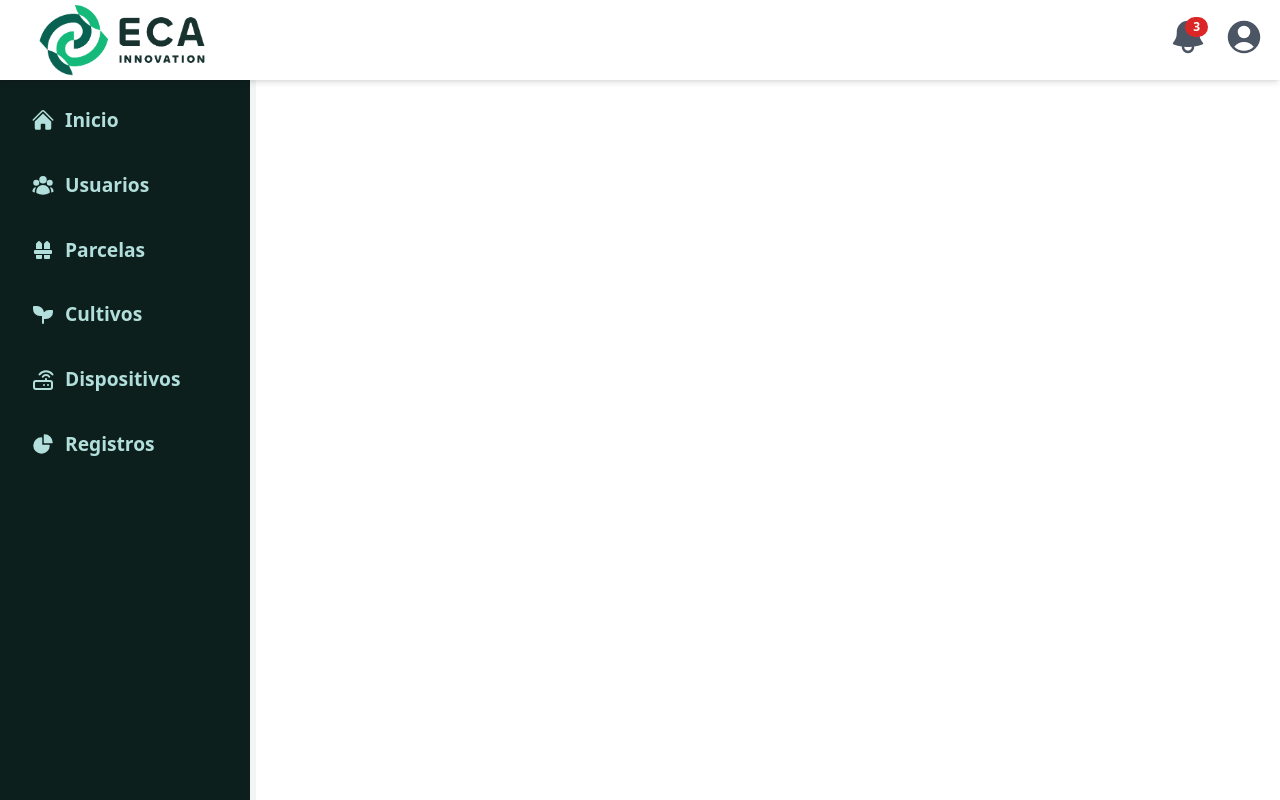
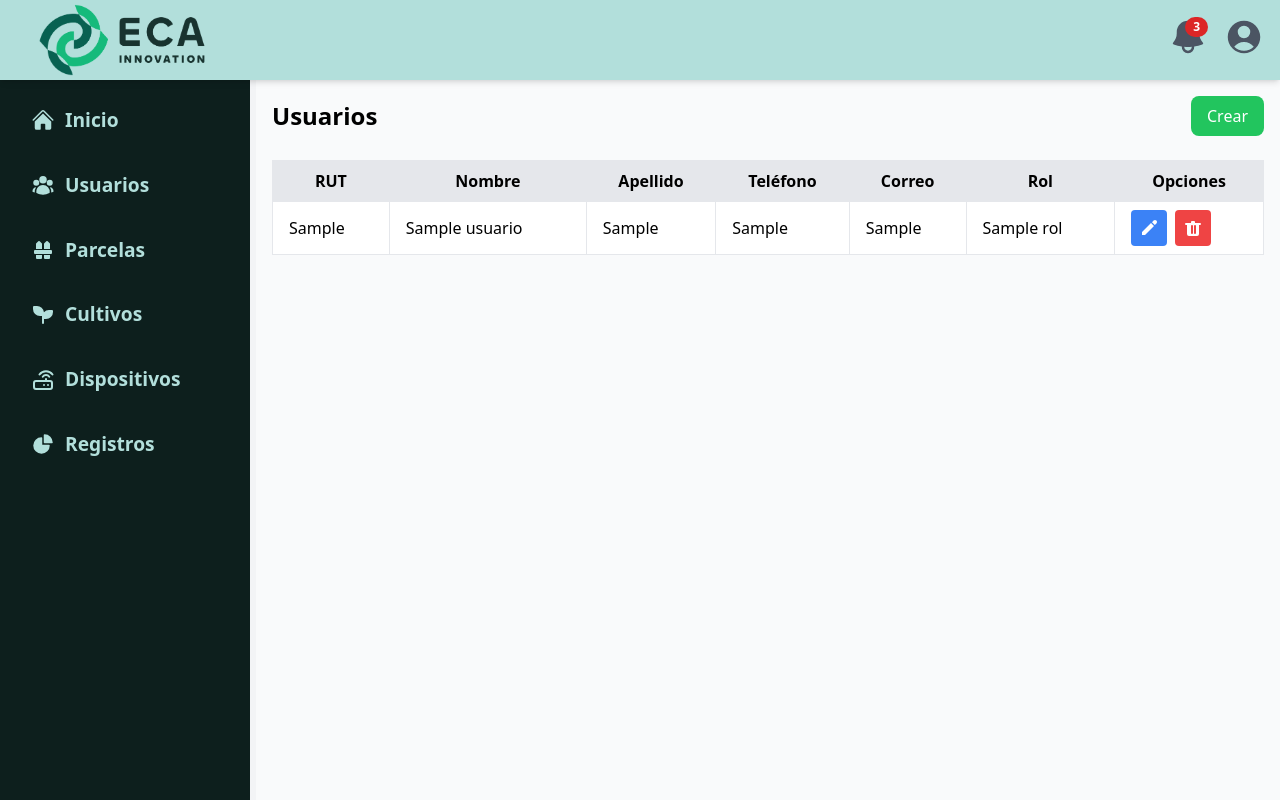
Before and after one commit to eigonzalezrojas/eca_agro_system, a Flask app: template app/templates/sections/admin/usuarios.html in a window 1280 px wide. Run offline with Flask 3, Linux system fonts and the light colour scheme; the template is opened without the code that fills it: values that come from a table or form of the project are taken from there, others are empty; tables that the repository leaves empty hold one stand-in row (values such as "Sample post"); some libraries are stand-ins or nearby versions.

Commit message:
modified scaffolding

```diff
--- a/app/__init__.py
+++ b/app/__init__.py
@@ -1,6 +1,8 @@
 from flask import Flask
 from config import Config
 from app.extensions import db
+from app.routes.admin import admin
+from app.routes.user import user
 
 def create_app():
     app = Flask(__name__)
@@ -25,3 +27,5 @@ def register_blueprints(app):
     app.register_blueprint(main)
     app.register_blueprint(auth, url_prefix='/auth')
     app.register_blueprint(dashboard, url_prefix='/dashboard')
+    app.register_blueprint(admin, url_prefix='/admin')
+    app.register_blueprint(user, url_prefix='/admin')
--- a/app/routes/dashboard.py
+++ b/app/routes/dashboard.py
@@ -2,6 +2,10 @@ from flask import Blueprint, render_template, session, redirect, url_for, flash
 from app.utils import login_required
 
 dashboard = Blueprint('dashboard', __name__)
+
+@dashboard.route('/')
+def index():
+    return render_template('auth/login.html')
 
 @dashboard.route('/admin')
 @login_required
@@ -9,7 +13,7 @@ def admin():
     if session.get('user_role') != 'admin':
         flash('Acceso denegado', 'danger')
         return redirect(url_for('auth.login'))
-    return render_template('dashboard/admin.html')
+    return redirect(url_for('admin.inicio'))
 
 @dashboard.route('/visita')
 @login_required
--- a/app/static/css/styles.css
+++ b/app/static/css/styles.css
@@ -6,29 +6,35 @@
     --gris-ingeniero: #B2DFDB;
 }
 
+main {
+    margin-top: 80px;
+    padding: 20px;
+    background-color: #f9fafb;
+    min-height: calc(100vh - 80px);
+}
+
+
+header {
+    height: 80px;
+    box-shadow: 0 2px 4px rgba(0, 0, 0, 0.1);
+    z-index: 10;
+    position: fixed;
+    top: 0;
+    left: 0;
+    right: 0;
+    background-color: var(--gris-ingeniero);
+}
+
+.logo {
+    height: 80px;
+    width: auto;
+}
+
 /* Estructura principal */
 body {
     min-height: 100vh;
     margin: 0;
     padding: 0;
-}
-
-/* Cabecera */
-header {
-    position: fixed;
-    top: 0;
-    left: 0;
-    right: 0;
-    height: 80px;
-    background-color: var(--gris-ingeniero);
-    z-index: 1030;
-    padding: 0 20px;
-    box-shadow: 0 2px 4px rgba(0, 0, 0, 0.1);
-}
-
-.logo {
-    height: 80px;
-    width: auto;
 }
 
 /* Barra lateral */
@@ -70,20 +76,10 @@ header {
     margin-right: 10px;
 }
 
-/* Contenido principal */
-main {
-    flex: 1;
-    padding: 20px;
-    background-color: white;
-    min-height: calc(100vh - 80px);
-    margin-left: 250px;
-    transition: margin-left 0.3s ease;
-}
-
 /* Media queries */
 @media (max-width: 768px) {
     #sidebar {
-        width: 100%; /* Ocupa todo el ancho en pantallas pequeñas */
+        width: 100%;
         height: auto;
         z-index: 1020;
         top: 80px;
--- a/app/static/js/admin.js
+++ b/app/static/js/admin.js
@@ -1,8 +1,62 @@
 document.addEventListener("DOMContentLoaded", function () {
+    // Menú hamburguesa
     const sidebarToggle = document.getElementById("sidebarToggle");
     const sidebar = document.getElementById("sidebar");
 
     sidebarToggle.addEventListener("click", function () {
         sidebar.classList.toggle("hidden");
     });
+
+    // Modal usuarios
+    const openModal = document.getElementById("openModal");
+    const closeModal = document.getElementById("closeModal");
+    const modal = document.getElementById("modal");
+
+    if (openModal && closeModal && modal) {
+        openModal.addEventListener("click", () => {
+            modal.classList.remove("hidden");
+        });
+
+        closeModal.addEventListener("click", () => {
+            modal.classList.add("hidden");
+        });
+    }
 });
+
+// Función para abrir el modal de edición
+function openEditModal(rut) {
+    fetch(`/admin/usuarios/${rut}`) // Cambiar a la ruta correcta en `user.py`
+        .then(response => {
+            if (!response.ok) {
+                throw new Error("Error al obtener los datos del usuario");
+            }
+            return response.json();
+        })
+        .then(data => {
+            document.getElementById('editRut').value = data.rut;
+            document.getElementById('editNombre').value = data.nombre;
+            document.getElementById('editApellido').value = data.apellido;
+            document.getElementById('editFono').value = data.fono;
+            document.getElementById('editCorreo').value = data.correo;
+            document.getElementById('editRol').value = data.fk_rol;
+            document.getElementById('editForm').action = `/admin/usuarios/editar/${rut}`; // Cambiar a la ruta correcta
+            document.getElementById('editModal').classList.remove('hidden');
+        })
+        .catch(error => console.error('Error al obtener los datos del usuario:', error));
+}
+
+// Función para cerrar el modal de edición
+function closeEditModal() {
+    document.getElementById('editModal').classList.add('hidden');
+}
+
+// Función para abrir el modal de eliminación
+function openDeleteModal(rut) {
+    document.getElementById('deleteForm').action = `/admin/usuarios/eliminar/${rut}`; // Cambiar a la ruta correcta
+    document.getElementById('deleteModal').classList.remove('hidden');
+}
+
+// Función para cerrar el modal de eliminación
+function closeDeleteModal() {
+    document.getElementById('deleteModal').classList.add('hidden');
+}
--- a/app/templates/dashboard/admin.html
+++ b/app/templates/dashboard/admin.html
@@ -3,14 +3,14 @@
 <head>
     <meta charset="UTF-8">
     <meta name="viewport" content="width=device-width, initial-scale=1.0">
-    <title>{% block title %}Dashboard{% endblock %}</title>
+    <title>{% block title %}Admin Dashboard{% endblock %}</title>
     <script src="https://cdn.tailwindcss.com"></script>
     <link rel="stylesheet" href="{{ url_for('static', filename='css/styles.css') }}">
     <script defer src="{{ url_for('static', filename='js/admin.js') }}"></script>
 </head>
 <body class="bg-gray-100 h-screen flex flex-col">
     <!-- Cabecera -->
-    <header class="bg-white shadow-md flex justify-between items-center px-4 py-2">
+    <header class="shadow-md flex justify-between items-center px-4 py-2">
         <div class="flex items-center">
             <button id="sidebarToggle" class="text-gray-600 md:hidden">
                 <svg xmlns="http://www.w3.org/2000/svg" class="h-10" viewBox="0 0 24 24" fill="currentColor">
@@ -46,7 +46,7 @@
     <nav id="sidebar">
         <ul class="p-4 space-y-4">
             <li>
-                <a href="#" class="nav-link">
+                <a href="{{ url_for('admin.inicio') }}" class="nav-link">
                     <svg xmlns="http://www.w3.org/2000/svg" viewBox="0 0 24 24" fill="currentColor" class="size-6">
                       <path d="M11.47 3.841a.75.75 0 0 1 1.06 0l8.69 8.69a.75.75 0 1 0 1.06-1.061l-8.689-8.69a2.25 2.25 0 0 0-3.182 0l-8.69 8.69a.75.75 0 1 0 1.061 1.06l8.69-8.689Z" />
                       <path d="m12 5.432 8.159 8.159c.03.03.06.058.091.086v6.198c0 1.035-.84 1.875-1.875 1.875H15a.75.75 0 0 1-.75-.75v-4.5a.75.75 0 0 0-.75-.75h-3a.75.75 0 0 0-.75.75V21a.75.75 0 0 1-.75.75H5.625a1.875 1.875 0 0 1-1.875-1.875v-6.198a2.29 2.29 0 0 0 .091-.086L12 5.432Z" />
@@ -56,7 +56,7 @@
                 </a>
             </li>
             <li>
-                <a href="#" class="nav-link">
+                <a href="{{ url_for('user.usuarios') }}" class="nav-link">
                     <svg xmlns="http://www.w3.org/2000/svg" viewBox="0 0 24 24" fill="currentColor" class="size-6">
                       <path fill-rule="evenodd" d="M8.25 6.75a3.75 3.75 0 1 1 7.5 0 3.75 3.75 0 0 1-7.5 0ZM15.75 9.75a3 3 0 1 1 6 0 3 3 0 0 1-6 0ZM2.25 9.75a3 3 0 1 1 6 0 3 3 0 0 1-6 0ZM6.31 15.117A6.745 6.745 0 0 1 12 12a6.745 6.745 0 0 1 6.709 7.498.75.75 0 0 1-.372.568A12.696 12.696 0 0 1 12 21.75c-2.305 0-4.47-.612-6.337-1.684a.75.75 0 0 1-.372-.568 6.787 6.787 0 0 1 1.019-4.38Z" clip-rule="evenodd" />
                       <path d="M5.082 14.254a8.287 8.287 0 0 0-1.308 5.135 9.687 9.687 0 0 1-1.764-.44l-.115-.04a.563.563 0 0 1-.373-.487l-.01-.121a3.75 3.75 0 0 1 3.57-4.047ZM20.226 19.389a8.287 8.287 0 0 0-1.308-5.135 3.75 3.75 0 0 1 3.57 4.047l-.01.121a.563.563 0 0 1-.373.486l-.115.04c-.567.2-1.156.349-1.764.441Z" />
@@ -108,7 +108,8 @@
 
     <!-- Contenido principal -->
     <main class="flex-grow p-4 ml-64">
-        <!-- Aquí va el contenido dinámico -->
+        {% block content %}
+        {% endblock %}
     </main>
 </body>
 </html>
--- a/app/templates/sections/admin/inicio.html
+++ b/app/templates/sections/admin/inicio.html
@@ -3,11 +3,11 @@
 {% block title %}Inicio - Admin Dashboard{% endblock %}
 
 {% block content %}
-<!-- Resumen de estadísticas -->
+<!-- Resumen -->
 <div class="grid grid-cols-1 md:grid-cols-3 lg:grid-cols-3 gap-6 mb-6">
     <div class="bg-blue-500 text-white p-6 rounded-lg shadow-lg">
-        <h2 class="text-2xl">Usuarios</h2>
-        <p class="text-4xl">{{ total_usuarios }}</p>
+        <h2 class="text-2xl">Administradores</h2>
+        <p class="text-4xl">{{ total_administradores }}</p>
     </div>
     <div class="bg-green-500 text-white p-6 rounded-lg shadow-lg">
         <h2 class="text-2xl">Clientes</h2>
--- a/app/templates/sections/admin/usuarios.html
+++ b/app/templates/sections/admin/usuarios.html
@@ -32,12 +32,12 @@
             <td class="border px-4 py-2">{{ usuario.rol.nombre }}</td>
             <td class="border px-4 py-2">
                 <div class="flex space-x-2">
-                    <button class="btn-edit bg-blue-500 text-white p-2 rounded" data-rut="{{ usuario.rut }}">
+                    <button class="btn-edit bg-blue-500 text-white p-2 rounded" onclick="openEditModal('{{ usuario.rut }}')">
                         <svg xmlns="http://www.w3.org/2000/svg" class="h-5 w-5" viewBox="0 0 20 20" fill="currentColor">
                             <path d="M17.414 2.586a2 2 0 00-2.828 0L13 4.172 15.828 7l1.586-1.586a2 2 0 000-2.828zM12 5l3 3-9 9H3v-3l9-9z"/>
                         </svg>
                     </button>
-                    <button class="btn-delete bg-red-500 text-white p-2 rounded" data-rut="{{ usuario.rut }}">
+                    <button class="btn-delete bg-red-500 text-white p-2 rounded" onclick="openDeleteModal({{ usuario.rut }})">
                         <svg xmlns="http://www.w3.org/2000/svg" class="h-5 w-5" viewBox="0 0 20 20" fill="currentColor">
                             <path fill-rule="evenodd" d="M8 4a1 1 0 011-1h2a1 1 0 011 1v1h5a1 1 0 110 2h-1v9a2 2 0 01-2 2H6a2 2 0 01-2-2V7H3a1 1 0 110-2h5V4zm1 3a1 1 0 00-1 1v7a1 1 0 102 0V8a1 1 0 00-1-1zm4 1a1 1 0 10-2 0v7a1 1 0 102 0V8z" clip-rule="evenodd"/>
                         </svg>
@@ -53,9 +53,9 @@
 <div id="modal" class="fixed inset-0 flex items-center justify-center bg-black bg-opacity-50 hidden">
     <div class="bg-white p-6 rounded-lg shadow-lg w-1/2">
         <h2 class="text-2xl mb-4">Crear Usuario</h2>
-        <form method="POST" action="{{ url_for('admin.crear_usuario') }}">
+        <form method="POST" action="{{ url_for('user.crear_usuario') }}">
             <div class="mb-4">
-                <label for="rut" class="block text-gray-700">RUT</label>
+                <label for="rut" class="block text-gray-700">Rut</label>
                 <input type="text" name="rut" id="rut" class="w-full px-3 py-2 border rounded-lg" required>
             </div>
             <div class="mb-4">
@@ -68,7 +68,7 @@
             </div>
             <div class="mb-4">
                 <label for="fono" class="block text-gray-700">Teléfono</label>
-                <input type="text" name="fono" id="fono" class="w-full px-3 py-2 border rounded-lg" required>
+                <input type="text" name="fono" id="fono" class="w-full px-3 py-2 border rounded-lg" maxlength="15" required>
             </div>
             <div class="mb-4">
                 <label for="correo" class="block text-gray-700">Correo</label>
@@ -89,4 +89,60 @@
         </form>
     </div>
 </div>
+
+<!-- Modal editar usuario -->
+<div id="editModal" class="hidden fixed inset-0 bg-gray-800 bg-opacity-50 flex items-center justify-center">
+    <div class="bg-white p-6 rounded shadow-lg w-1/3">
+        <h2 class="text-xl font-bold mb-4">Editar Usuario</h2>
+        <form id="editForm" method="POST">
+            <input type="hidden" name="id" id="editId">
+            <div class="mb-4">
+                <label for="editRut" class="block text-sm font-medium">Rut</label>
+                <input type="text" name="rut" id="editRut" class="w-full border rounded px-3 py-2">
+            </div>
+            <div class="mb-4">
+                <label for="editNombre" class="block text-sm font-medium">Nombre</label>
+                <input type="text" name="nombre" id="editNombre" class="w-full border rounded px-3 py-2">
+            </div>
+            <div class="mb-4">
+                <label for="editApellido" class="block text-sm font-medium">Apellido</label>
+                <input type="text" name="apellido" id="editApellido" class="w-full border rounded px-3 py-2">
+            </div>
+            <div class="mb-4">
+                <label for="editFono" class="block text-sm font-medium">Teléfono</label>
+                <input type="text" name="fono" id="editFono" class="w-full border rounded px-3 py-2">
+            </div>
+            <div class="mb-4">
+                <label for="editCorreo" class="block text-sm font-medium">Correo</label>
+                <input type="email" name="correo" id="editCorreo" class="w-full border rounded px-3 py-2">
+            </div>
+            <div class="mb-4">
+                <label for="editRol" class="block text-sm font-medium">Rol</label>
+                <select name="fk_rol" id="editRol" class="w-full border rounded px-3 py-2">
+                    {% for rol in roles %}
+                    <option value="{{ rol.id }}">{{ rol.nombre }}</option>
+                    {% endfor %}
+                </select>
+            </div>
+            <div class="flex justify-end">
+                <button type="button" class="bg-gray-500 text-white px-4 py-2 rounded mr-2" onclick="closeEditModal()">Cancelar</button>
+                <button type="submit" class="bg-blue-500 text-white px-4 py-2 rounded">Guardar</button>
+            </div>
+        </form>
+    </div>
+</div>
+
+<!-- Modal eliminar usuario -->
+<div id="deleteModal" class="hidden fixed inset-0 bg-gray-800 bg-opacity-50 flex items-center justify-center">
+    <div class="bg-white p-6 rounded shadow-lg w-1/3">
+        <h2 class="text-xl font-bold mb-4">Eliminar Usuario</h2>
+        <p>¿Estás seguro de que deseas eliminar este usuario?</p>
+        <form id="deleteForm" method="POST">
+            <div class="flex justify-end mt-4">
+                <button type="button" class="bg-gray-500 text-white px-4 py-2 rounded mr-2" onclick="closeDeleteModal()">Cancelar</button>
+                <button type="submit" class="bg-red-500 text-white px-4 py-2 rounded">Eliminar</button>
+            </div>
+        </form>
+    </div>
+</div>
 {% endblock %}
```
Also changed, not shown: app/models.py (+5 -19 lines), app/routes/__init__.py (+28 -2 lines), app/routes/admin.py (+33 -0 lines), app/routes/auth.py (+19 -5 lines), app/routes/cultivo.py (added, +25 -0 lines), app/routes/dispositivo.py (added, +25 -0 lines), app/routes/parcela.py (added, +25 -0 lines), app/routes/user.py (+89 -0 lines).
